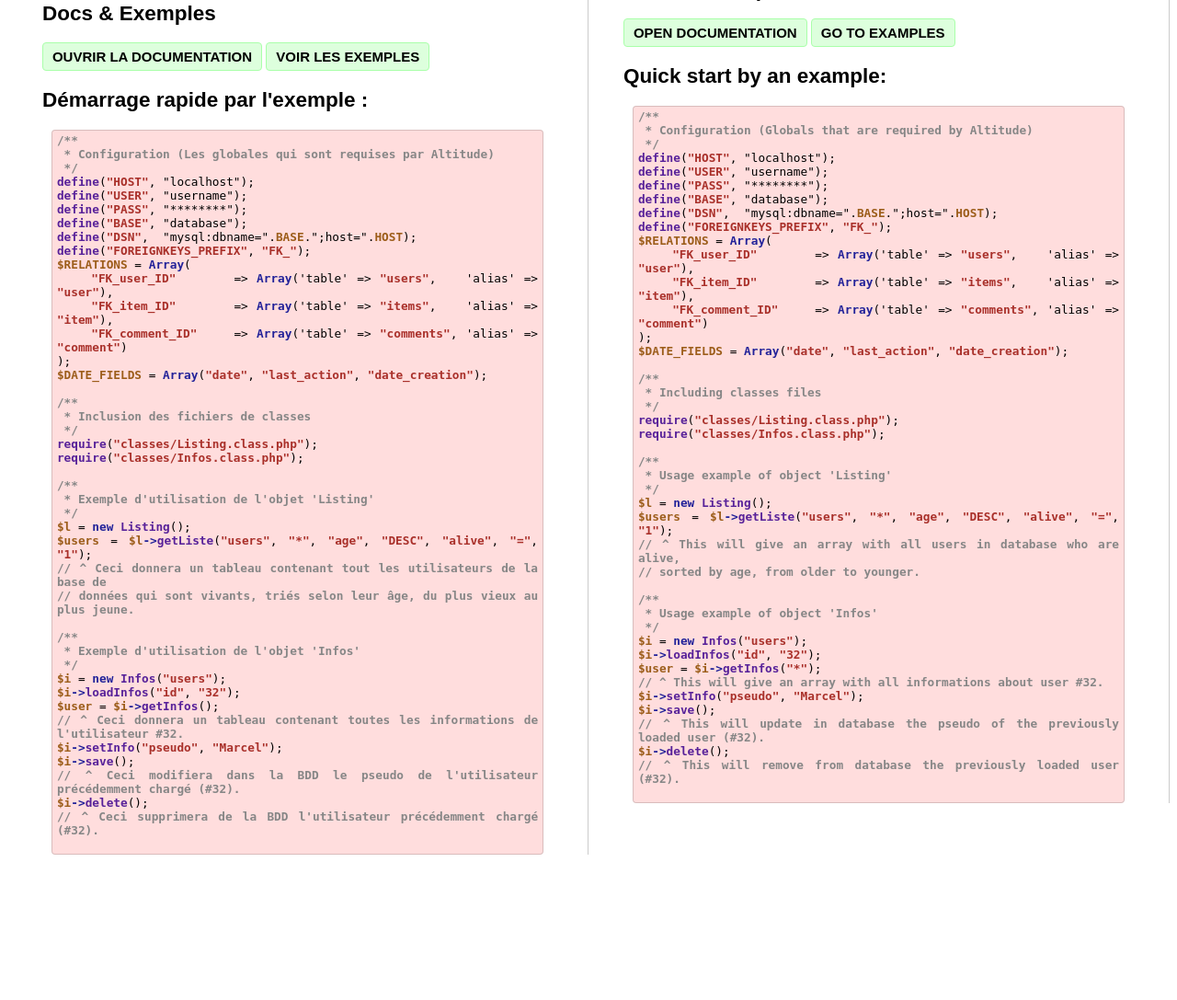
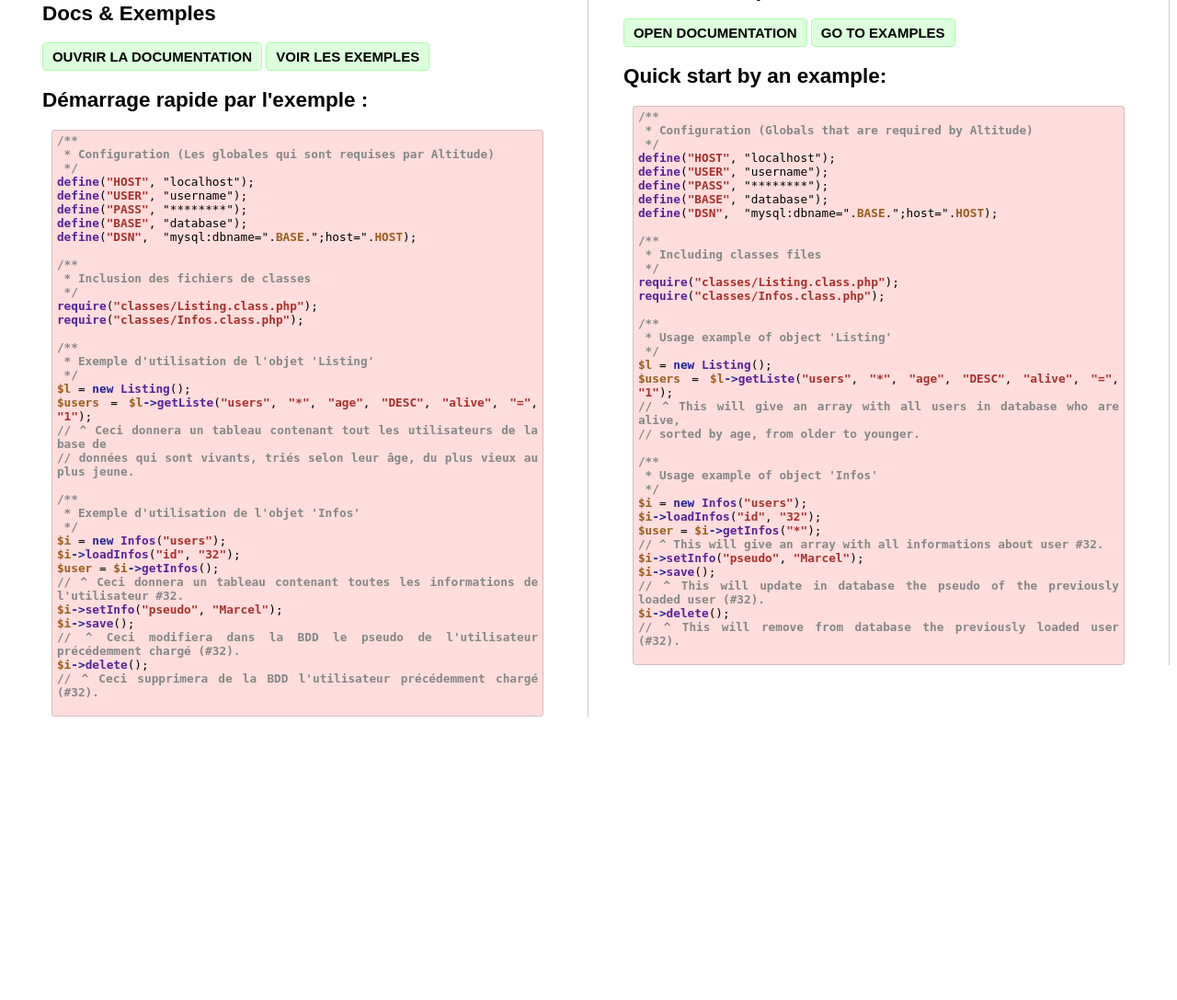
Before and after one commit to polosson/pdo-altitude-framework, a PHP site: page / in a window 1280 px wide. Shown: the part 592-1679 px from the top of the page at 92% size. After the commit the page ends 1371 px from the top, so only its background shows below. Run offline with PHP 8.4, Linux system fonts and the light colour scheme; data that the repository does not hold is empty.

Commit message:
Removed useless config globals in quick start

```diff
--- a/index.php
+++ b/index.php
@@ -100,13 +100,6 @@ $pdocheck = (extension_loaded('pdo'));
 <span class="function">define</span>(<span class="argument">"PASS"</span>, "********");
 <span class="function">define</span>(<span class="argument">"BASE"</span>, "database");
 <span class="function">define</span>(<span class="argument">"DSN"</span>,  "mysql:dbname=".<span class="var">BASE</span>.";host=".<span class="var">HOST</span>);
-<span class="function">define</span>(<span class="argument">"FOREIGNKEYS_PREFIX"</span>, <span class="argument">"FK_"</span>);
-<span class="var">$RELATIONS</span> = <span class="operator">Array</span>(
-    <span class="argument">"FK_user_ID"</span>	=> <span class="operator">Array</span>('table' => <span class="argument">"users"</span>,	'alias' => <span class="argument">"user"</span>),
-    <span class="argument">"FK_item_ID"</span>	=> <span class="operator">Array</span>('table' => <span class="argument">"items"</span>,	'alias' => <span class="argument">"item"</span>),
-    <span class="argument">"FK_comment_ID"</span>	=> <span class="operator">Array</span>('table' => <span class="argument">"comments"</span>,	'alias' => <span class="argument">"comment"</span>)
-);
-<span class="var">$DATE_FIELDS</span> = <span class="operator">Array</span>(<span class="argument">"date"</span>, <span class="argument">"last_action"</span>, <span class="argument">"date_creation"</span>);
 
 <span class="comment">/**
  * Inclusion des fichiers de classes
@@ -194,13 +187,6 @@ $pdocheck = (extension_loaded('pdo'));
 <span class="function">define</span>(<span class="argument">"PASS"</span>, "********");
 <span class="function">define</span>(<span class="argument">"BASE"</span>, "database");
 <span class="function">define</span>(<span class="argument">"DSN"</span>,  "mysql:dbname=".<span class="var">BASE</span>.";host=".<span class="var">HOST</span>);
-<span class="function">define</span>(<span class="argument">"FOREIGNKEYS_PREFIX"</span>, <span class="argument">"FK_"</span>);
-<span class="var">$RELATIONS</span> = <span class="operator">Array</span>(
-    <span class="argument">"FK_user_ID"</span>	=> <span class="operator">Array</span>('table' => <span class="argument">"users"</span>,	'alias' => <span class="argument">"user"</span>),
-    <span class="argument">"FK_item_ID"</span>	=> <span class="operator">Array</span>('table' => <span class="argument">"items"</span>,	'alias' => <span class="argument">"item"</span>),
-    <span class="argument">"FK_comment_ID"</span>	=> <span class="operator">Array</span>('table' => <span class="argument">"comments"</span>,	'alias' => <span class="argument">"comment"</span>)
-);
-<span class="var">$DATE_FIELDS</span> = <span class="operator">Array</span>(<span class="argument">"date"</span>, <span class="argument">"last_action"</span>, <span class="argument">"date_creation"</span>);
 
 <span class="comment">/**
  * Including classes files
```
